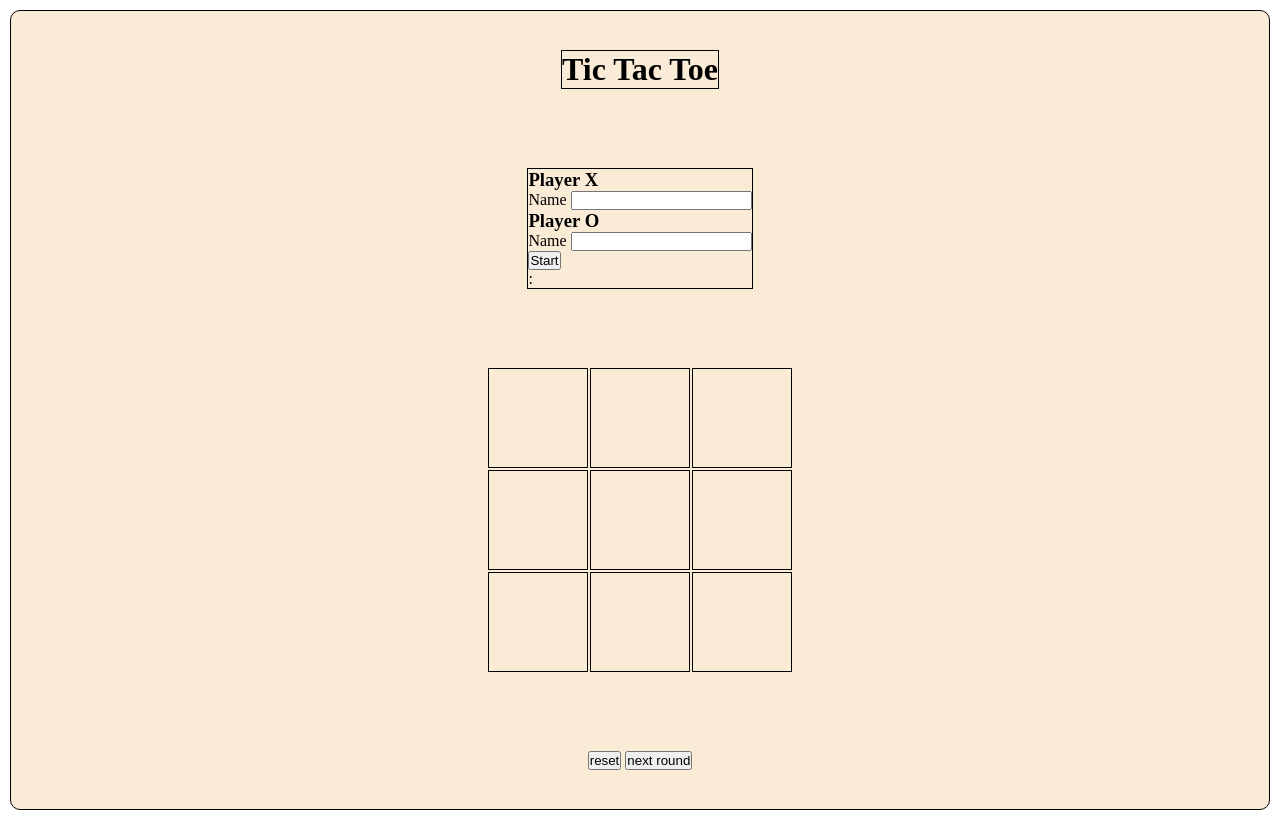
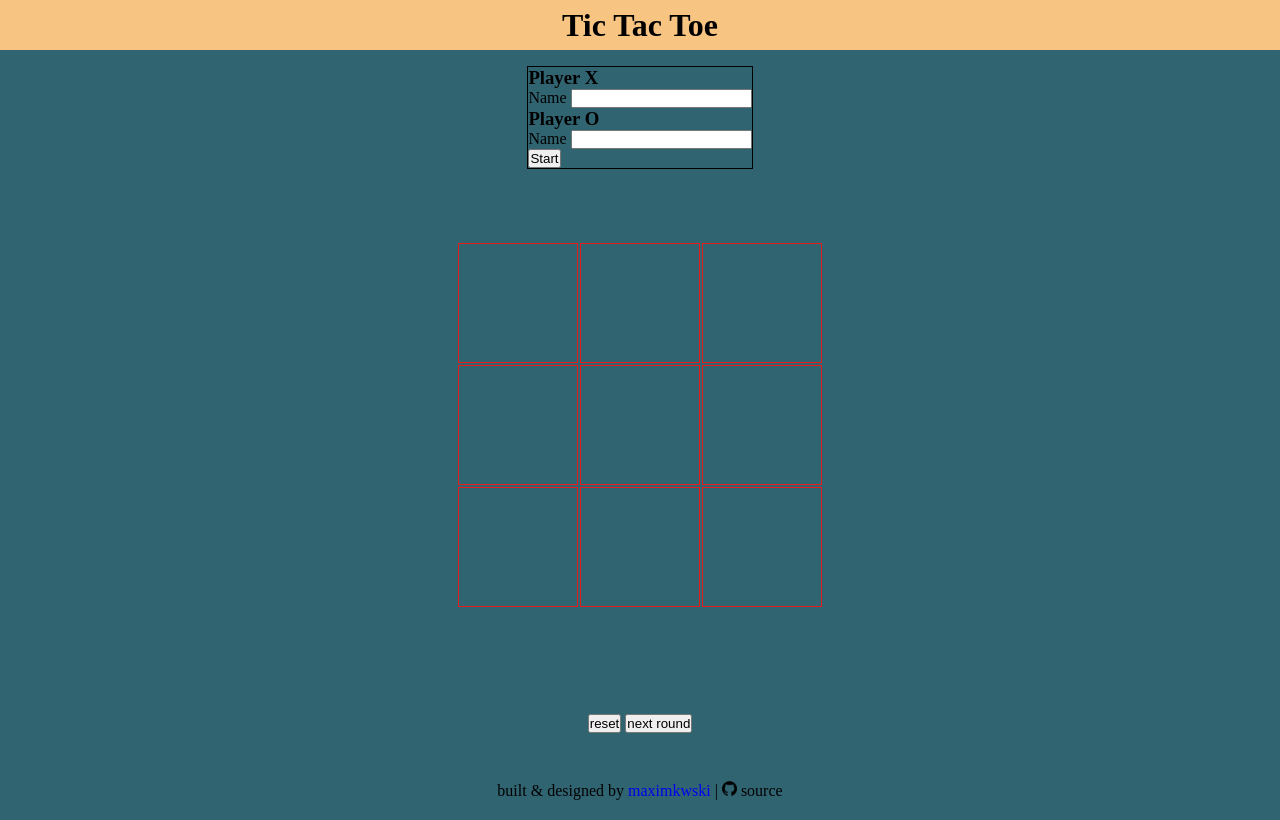
Before and after one commit to maximkwski/tic-tac-toe-project, a plain HTML site: page index.html in a window 1280 px wide. Drawn offline with Linux system fonts and the light colour scheme.

Commit message:
add css grid star applying styles to main container

```diff
--- a/index.html
+++ b/index.html
@@ -35,7 +35,7 @@
             </form>
             <div class="score">
                 <div id="player1-score"></div>
-                <span>:</span>
+                <!-- <span>:</span> -->
                 <div id="player2-score"></div>
             </div>
             <div id="players-turn">
@@ -57,6 +57,17 @@
             <button id="reset">reset</button>
             <button id="next">next round</button>
         </div>
+        <footer>
+            <div class="footer">
+                built & designed by
+                <a target="_blank" rel="noopener noreferrer" href="https://github.com/maximkwski">maximkwski</a>
+                |
+                <a target="_blank" rel="noopener noreferrer"
+                    href="https://github.com/maximkwski/tic-tac-toe-project"><img id="icon" src="./img/github-logo.png"
+                        alt="github-icon" /></a>
+                source
+            </div>
+        </footer>
     </div>
 
 </body>
--- a/script.js
+++ b/script.js
@@ -143,8 +143,6 @@ const Game = (() => {
 
             turnDisplay.innerHTML = `It's ${currentPlayer.name}'s turn!`;
             winningCells = null;
-
-            console.log(currentPlayer);
         });
     };
 
--- a/style.css
+++ b/style.css
@@ -4,19 +4,33 @@
     box-sizing: border-box;
 }
 
-.header,
 .players-tab {
     border: 1px solid black;
 }
 
+body {
+    background-color: rgb(49, 100, 113);
+}
+
 .container {
+    height: 100vh;
+
     display: grid;
+    grid-template-columns: minmax(min-content, 1fr);
+    grid-template-rows: min-content 1fr 4fr 100px min-content;
     place-items: center;
-    margin: 10px;
-    height: 100vh;
-    border: 1px solid black;
-    border-radius: 10px;
-    background-color: antiquewhite;
+    gap: 0.5em;
+}
+
+.header {
+    background-color: rgb(247, 196, 129);
+    width: 100%;
+    height: 50px;
+
+    display: flex;
+    align-items: center;
+    justify-content: center;
+
 }
 
 /* .players-tab {
@@ -40,15 +54,14 @@
 .board {
     display: grid;
     gap: 2px;
-    grid-template-columns: repeat(3, 100px);
-    grid-template-rows: repeat(3, 100px);
-
+    grid-template-columns: repeat(3, minmax(120px, 1fr));
+    grid-template-rows: repeat(3, minmax(120px, 1fr));
     /* width: 300px; */
     /* margin: 50px auto; */
 }
 
 .board>div {
-    border: 1px solid black;
+    border: 1px solid rgb(231, 28, 28);
     font-size: 2em;
     cursor: pointer;
 
@@ -64,3 +77,15 @@
 .tie-cell {
     background-color: rgb(219, 67, 67);
 }
+
+footer a {
+    text-decoration: none;
+}
+
+footer img {
+    width: 15px;
+}
+
+footer a:hover {
+    color: white;
+}
```
Also changed, not shown: img/github-logo.png (added).
